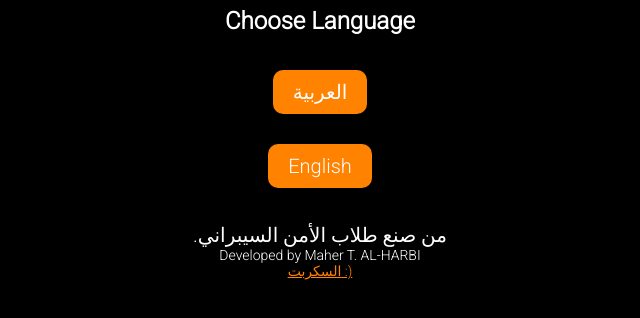
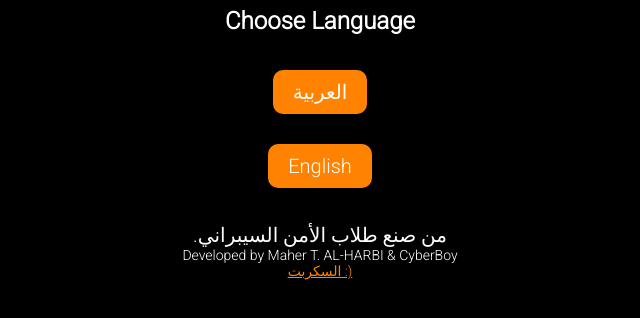
Before and after one commit to maherx123123/our-project, a plain HTML site: page index.html in a window 1280 px wide. Shown: the part 380-698 px from the top of the page, without its empty margins (320-960 px from the left). Drawn offline with Linux system fonts and the light colour scheme.

Commit message:
Update index.html

```diff
--- a/index.html
+++ b/index.html
@@ -75,7 +75,7 @@
 <a href="path/to/your/english.pdf">English</a>
 <div class="credits">
     <div>.من صنع طلاب الأمن السيبراني</div>
-    <div class="developer">Developed by Maher T. AL-HARBI</div>
+    <div class="developer">Developed by Maher T. AL-HARBI & CyberBoy</div>
     <div class="source-link" onclick="window.open('https://github.com/maherx123123/project/blob/main/%D8%A7%D9%84%D9%85%D9%88%D9%82%D8%B9.html');">
         السكربت :)
     </div>
```
